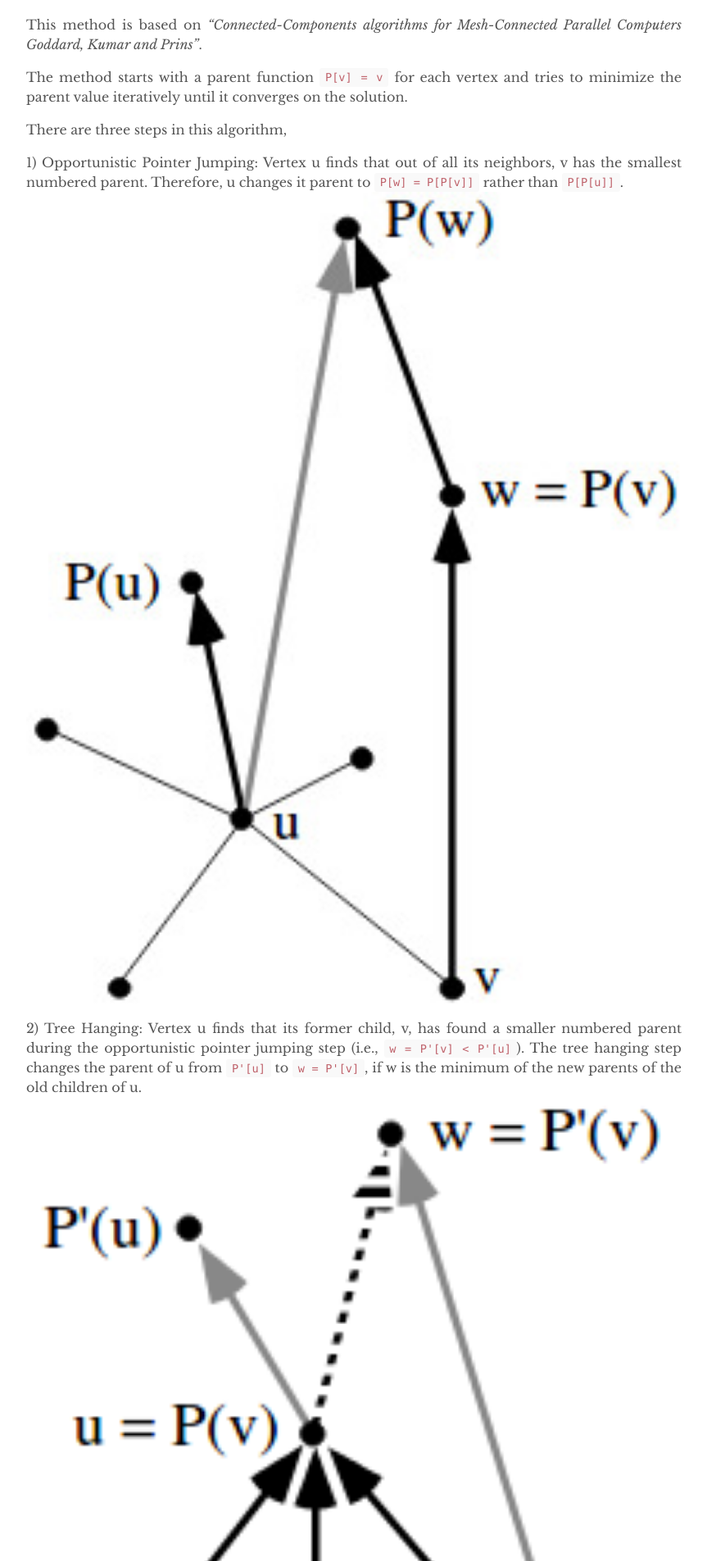
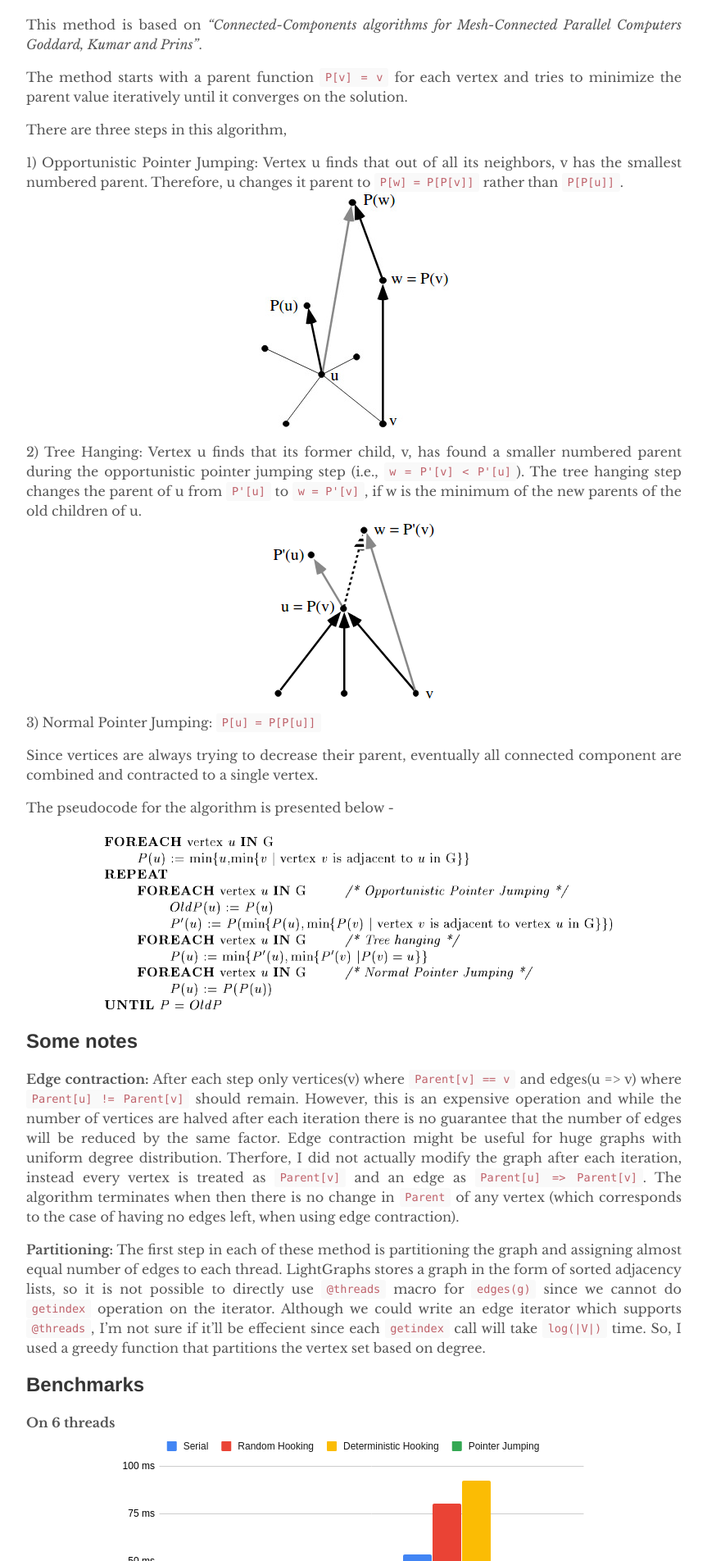
Before and after one commit to abhinavmehndiratta/abhinavmehndiratta.github.io, a Jekyll site: the page built from _posts/2020-06-02-parallel-connected-components.md, in a window 1280 px wide. Shown: the part 2460-4364 px from the top of the page at 82% size, without its empty margins (208-1071 px from the left). Built offline with Jekyll 4.4.1, drawn with Linux system fonts in a browser that asks for light colours.

Commit message:
Update 2020-06-02-parallel-connected-components.md

```diff
--- a/_posts/2020-06-02-parallel-connected-components.md
+++ b/_posts/2020-06-02-parallel-connected-components.md
@@ -40,10 +40,10 @@ The method starts with a parent function `P[v] = v` for each vertex and tries to
 There are three steps in this algorithm,
 
 1) Opportunistic Pointer Jumping: Vertex u finds that out of all its neighbors, v has the smallest numbered parent. Therefore, u changes it parent to `P[w] = P[P[v]]` rather than `P[P[u]]`.
-<img src="../assets/opj2.png" style='width:100%;max-width:100%;height:auto'>
+<img src="../assets/opj2.png">
 
 2) Tree Hanging: Vertex u finds that its former child, v, has found a smaller numbered parent during the opportunistic pointer jumping step (i.e., `w = P'[v] < P'[u]`). The tree hanging step changes the parent of u from `P'[u]` to `w = P'[v]`, if w is the minimum of the new parents of the old children of u.
-<img src="../assets/opj3.png" style='width:100%;max-width:100%;height:auto'>
+<img src="../assets/opj3.png">
 
 3) Normal Pointer Jumping: `P[u] = P[P[u]]`
 
```
